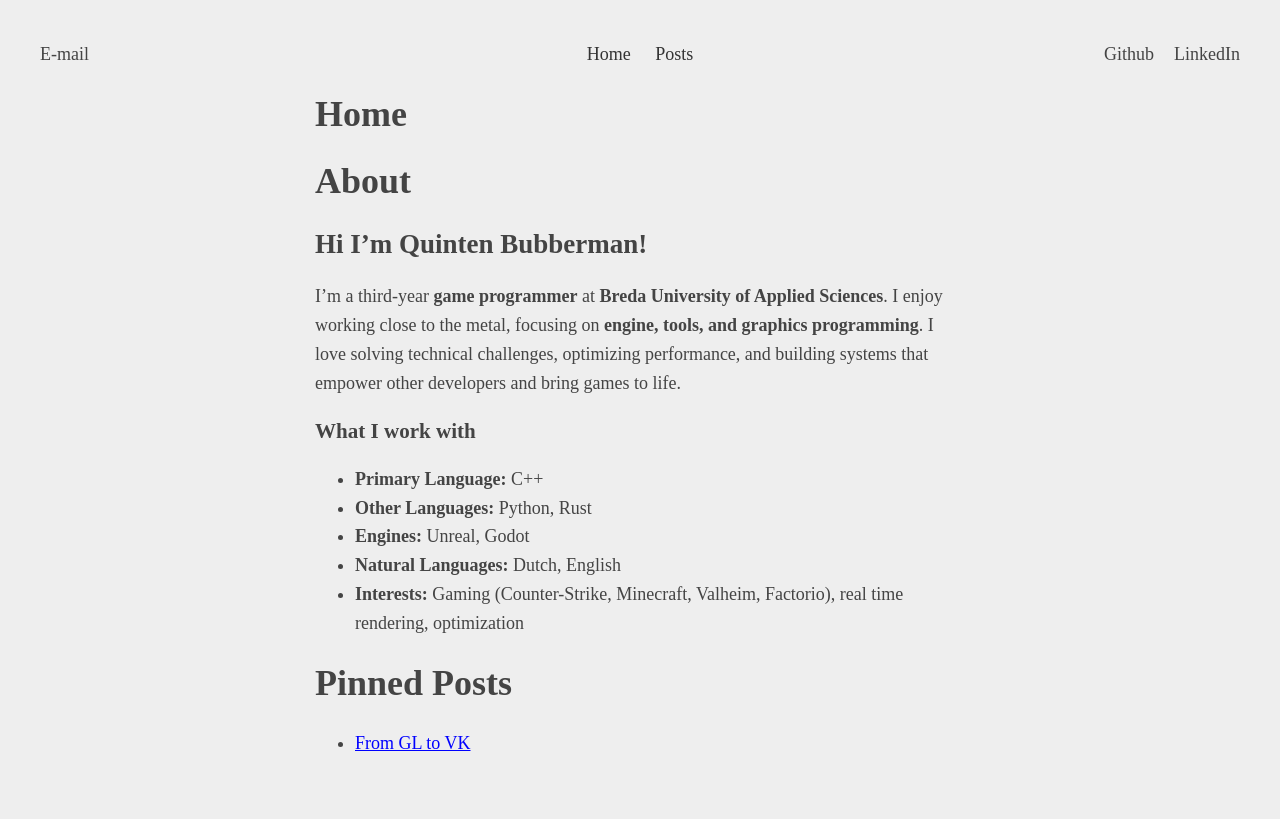
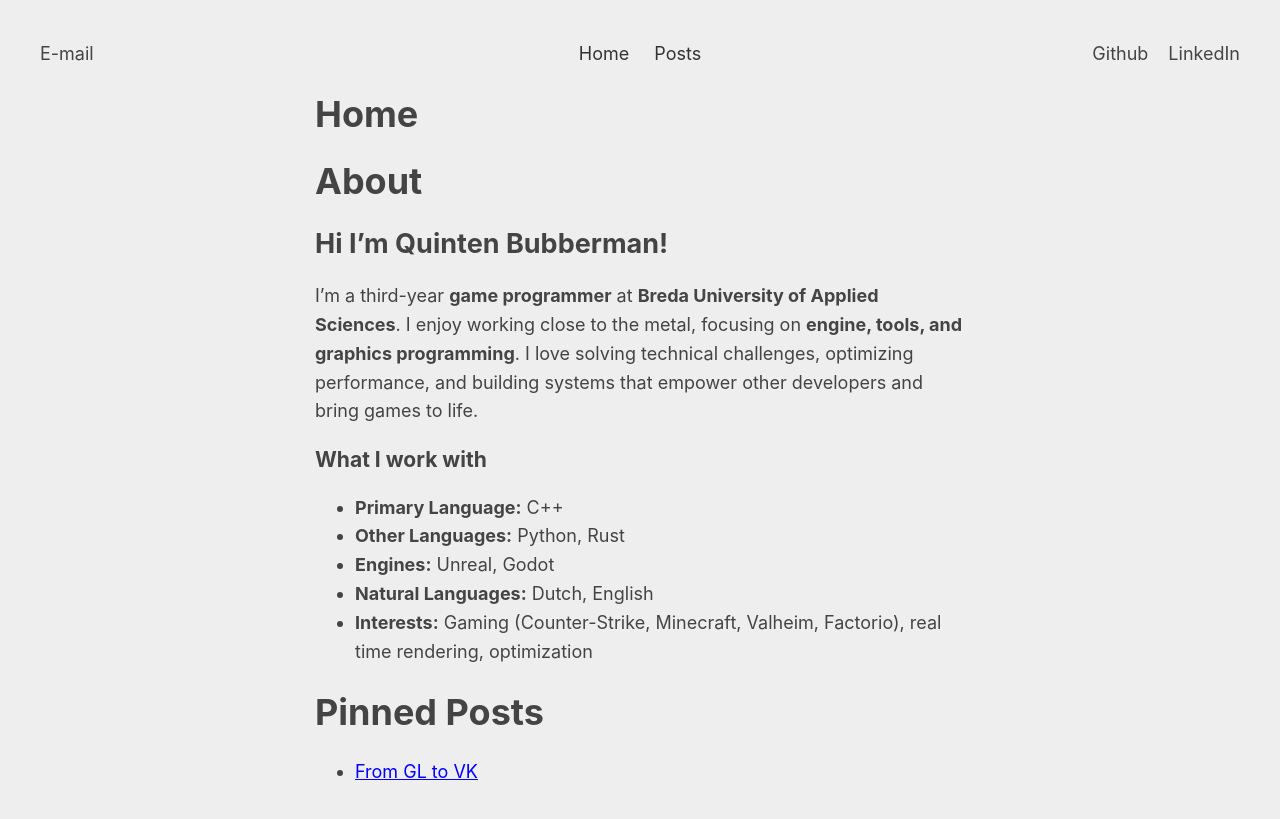
Before and after one commit to bakjedev/bakjedev.github.io, a Jekyll site: the page built from index.md, in a window 1280 px wide. Shown: the top 819 px of the page. Built offline with Jekyll 4.4.1, drawn with Linux system fonts in a browser that asks for light colours.

Commit message:
Add font family and utf8

```diff
--- a/_layouts/default.html
+++ b/_layouts/default.html
@@ -1,6 +1,7 @@
 <!DOCTYPE html>
-<html>
+<html lang="en">
 <head>
+  <meta charset="utf-8">
   <title>{{ site.title }}</title>
   <link rel="stylesheet" href="/assets/style.css">
   <link rel="stylesheet" href="/assets/syntax.css">
--- a/assets/style.css
+++ b/assets/style.css
@@ -5,6 +5,7 @@ body {
   font-size: 18px;
   color: #444;
   background-color: #EEEEEE;
+  font-family: -apple-system, BlinkMacSystemFont, "Segoe UI", Roboto, sans-serif;
   padding: 0 10px;
 }
 
```
